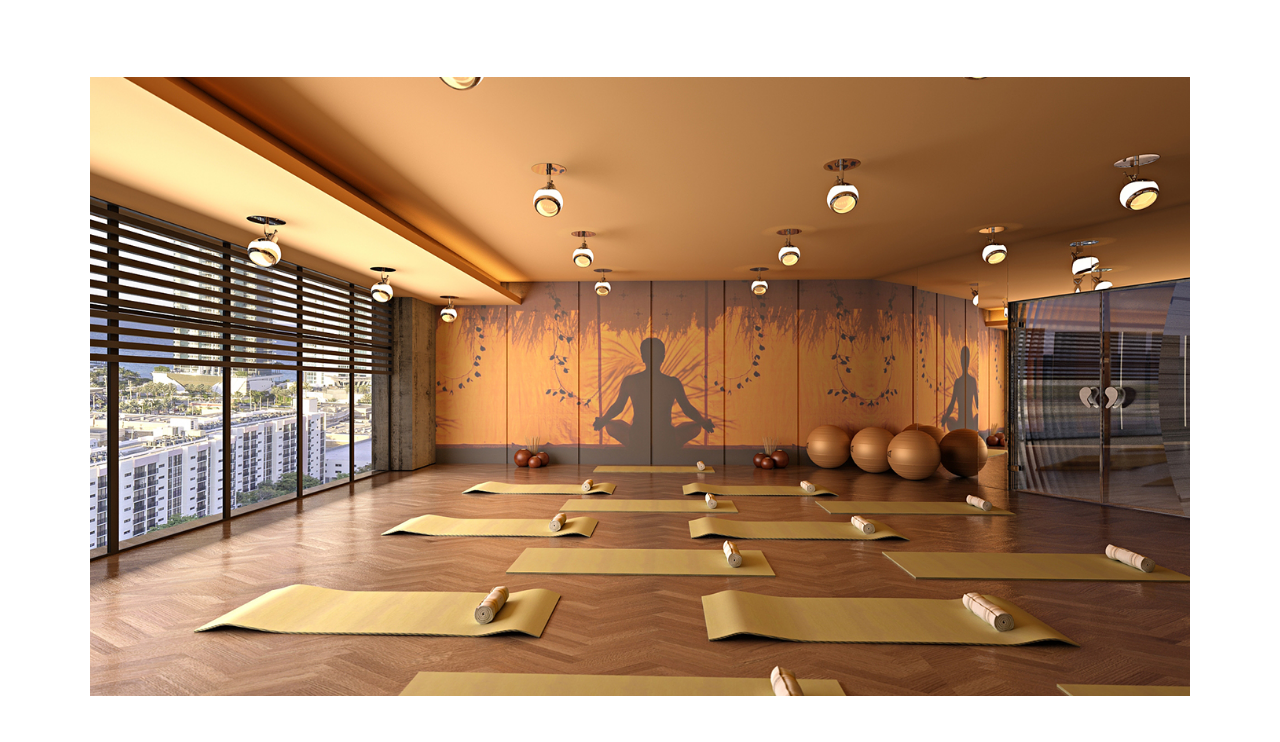
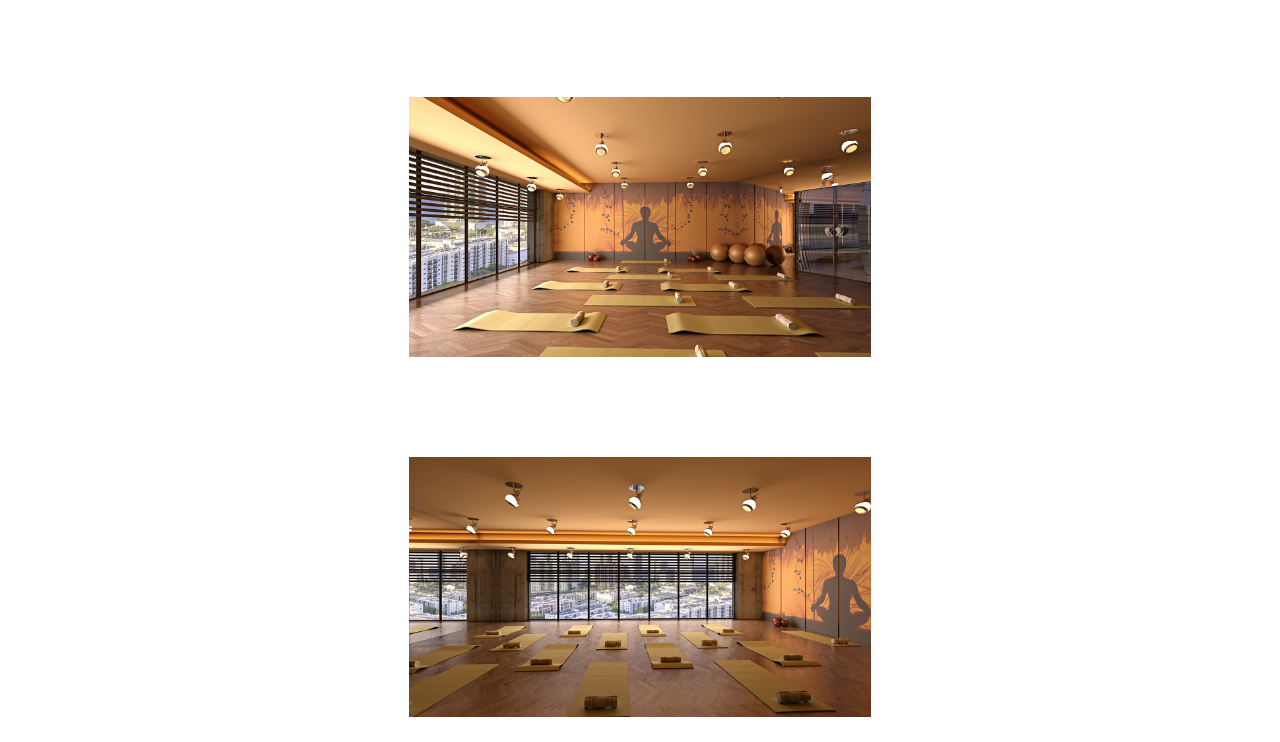
Before and after one commit to asmmirnova/kursach_rkchir, a plain HTML site: page index.html in a window 1280 px wide. Shown: the part 2178-2920 px from the top of the page. Drawn offline with Linux system fonts and the light colour scheme; a script that the page names is missing.

Commit message:
Update style.css

```diff
--- a/assets/css/style.css
+++ b/assets/css/style.css
@@ -1212,10 +1212,10 @@ input:focus{
 
 .cast__item {
     /* width:; */
-    margin-left: 50px;
-    margin-right: 50px;
-    margin-top: 30px;
-    margin-bottom: 30px;
+    margin-left: 30%;
+    margin-right: 30%;
+    margin-top: 50px;
+    margin-bottom: 50px;
     position: relative;
     padding: 0 15px;
     filter: blur(0px);
```
